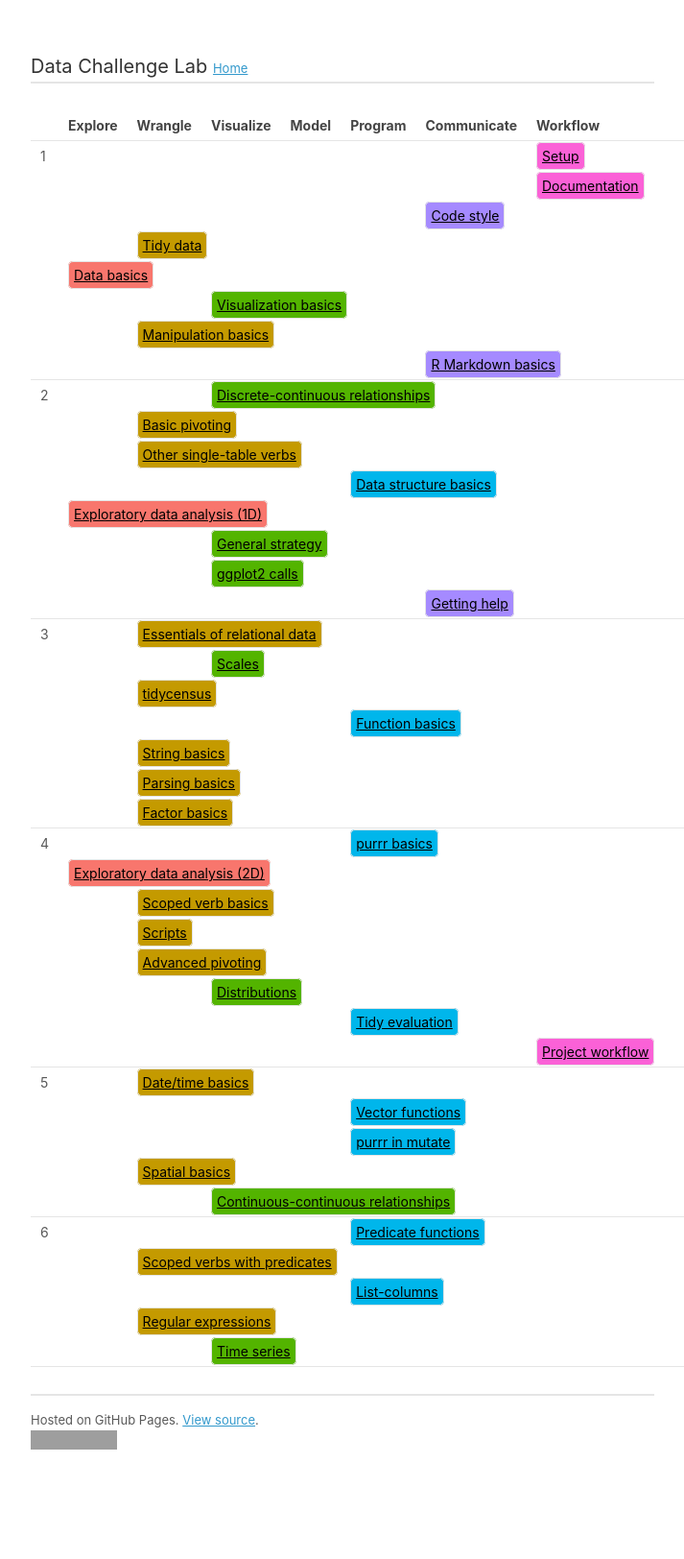
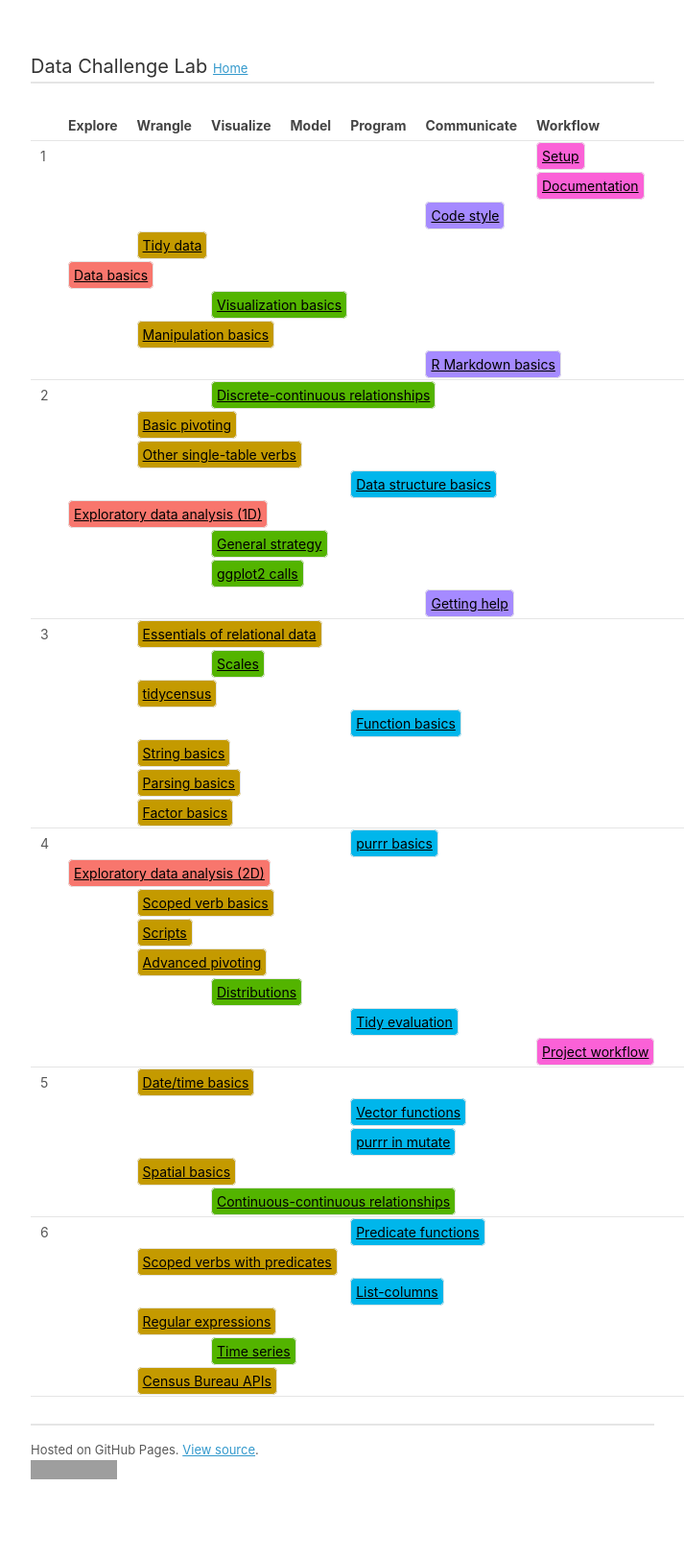
Before and after one commit to dcl-2020-01/curriculum, a Jekyll site: the page built from docs/index.md, in a window 1280 px wide. Shown: the whole page at 96% size, without its empty margins (283-996 px from the left). Built offline with Jekyll 4.4.1, drawn with Linux system fonts in a browser that asks for light colours; our own code applies the rules of GitHub Pages for plain Markdown files; a script that is not in the unit is left out; before the commit the page ends 1593 px from its top, so only the background shows below that; grey boxes are pictures that could not be loaded.

Commit message:
Update for week 6

```diff
--- a/docs/index.md
+++ b/docs/index.md
@@ -287,5 +287,11 @@ title: Theme index
   <td colspan="6"><a class="visualize" href="vis-time-series.html">Time series</a></td>
   <td colspan="4"></td>
 </tr>
+<tr>
+<td></td>
+  <td colspan="1"></td>
+  <td colspan="6"><a class="wrangle" href="census-bureau-apis.html">Census Bureau APIs</a></td>
+  <td colspan="5"></td>
+</tr>
 </tbody>
 </table>
--- a/syllabus.yml
+++ b/syllabus.yml
@@ -53,6 +53,7 @@ weeks:
   - list-cols
   - regexps
   - vis-time-series
+  - census-bureau-apis
 
   week-07:
   - timespans
```
